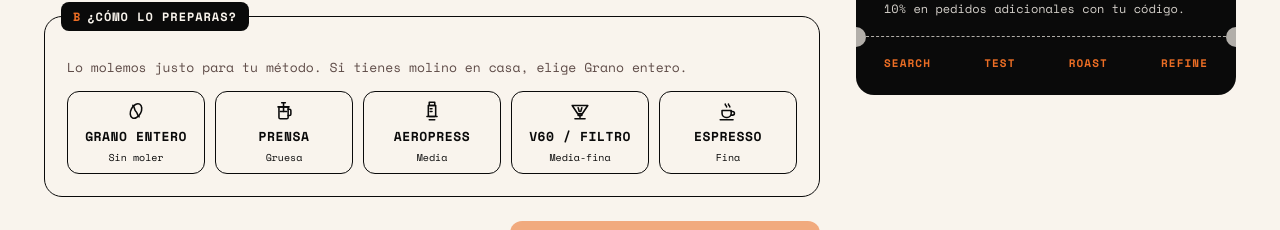
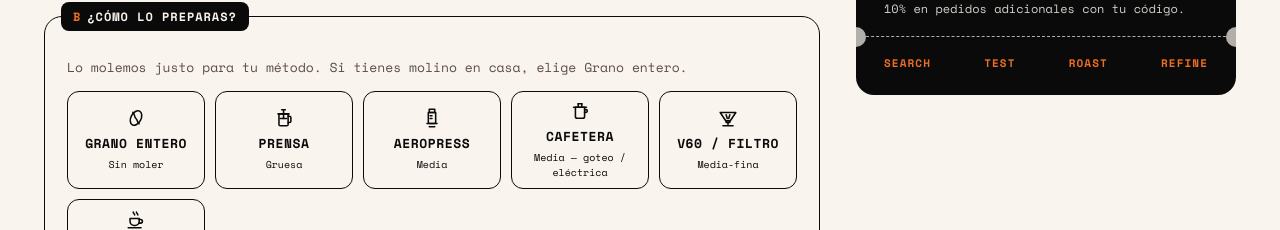
Before and after one commit to SalentinoCoffeeLab/salentino-suscripciones, a React (Vite) app in the folder frontend/: page / in a window 1280 px wide. Both pictures are taken after a click on the radio button 233 px from the left and 454 px from the top of the page. Shown: the part 476-706 px from the top of the page. Built offline with nearby package versions, Linux system fonts and the light colour scheme; no server answers.

Commit message:
feat: add Cafetera grind option (drip/electric)
Adds "Cafetera" (medium grind for drip/electric coffee makers)
between Aeropress and V60, with its own SVG icon.

```diff
--- a/frontend/src/components/GrindIcon.tsx
+++ b/frontend/src/components/GrindIcon.tsx
@@ -34,6 +34,16 @@ export function GrindIcon({ id }: GrindIconProps) {
           <path d="M9 21.5h6" />
         </svg>
       )
+    case 'cafetera':
+      return (
+        <svg {...props}>
+          <path d="M7 8h10v10a2 2 0 0 1-2 2H9a2 2 0 0 1-2-2z" />
+          <path d="M17 10.5h1.5a1.5 1.5 0 0 1 0 3H17" />
+          <path d="M5 8h14" />
+          <path d="M10 4v4M14 4v4" />
+          <path d="M10 4h4" />
+        </svg>
+      )
     case 'v60':
       return (
         <svg {...props}>
--- a/frontend/src/data/plans.ts
+++ b/frontend/src/data/plans.ts
@@ -241,6 +241,7 @@ export const GRIND_OPTIONS: GrindOption[] = [
   { id: 'grano', label: 'Grano entero', sub: 'Sin moler' },
   { id: 'prensa', label: 'Prensa', sub: 'Gruesa' },
   { id: 'aeropress', label: 'Aeropress', sub: 'Media' },
+  { id: 'cafetera', label: 'Cafetera', sub: 'Media — goteo / eléctrica' },
   { id: 'v60', label: 'V60 / filtro', sub: 'Media-fina' },
   { id: 'espresso', label: 'Espresso', sub: 'Fina' },
 ]
```
